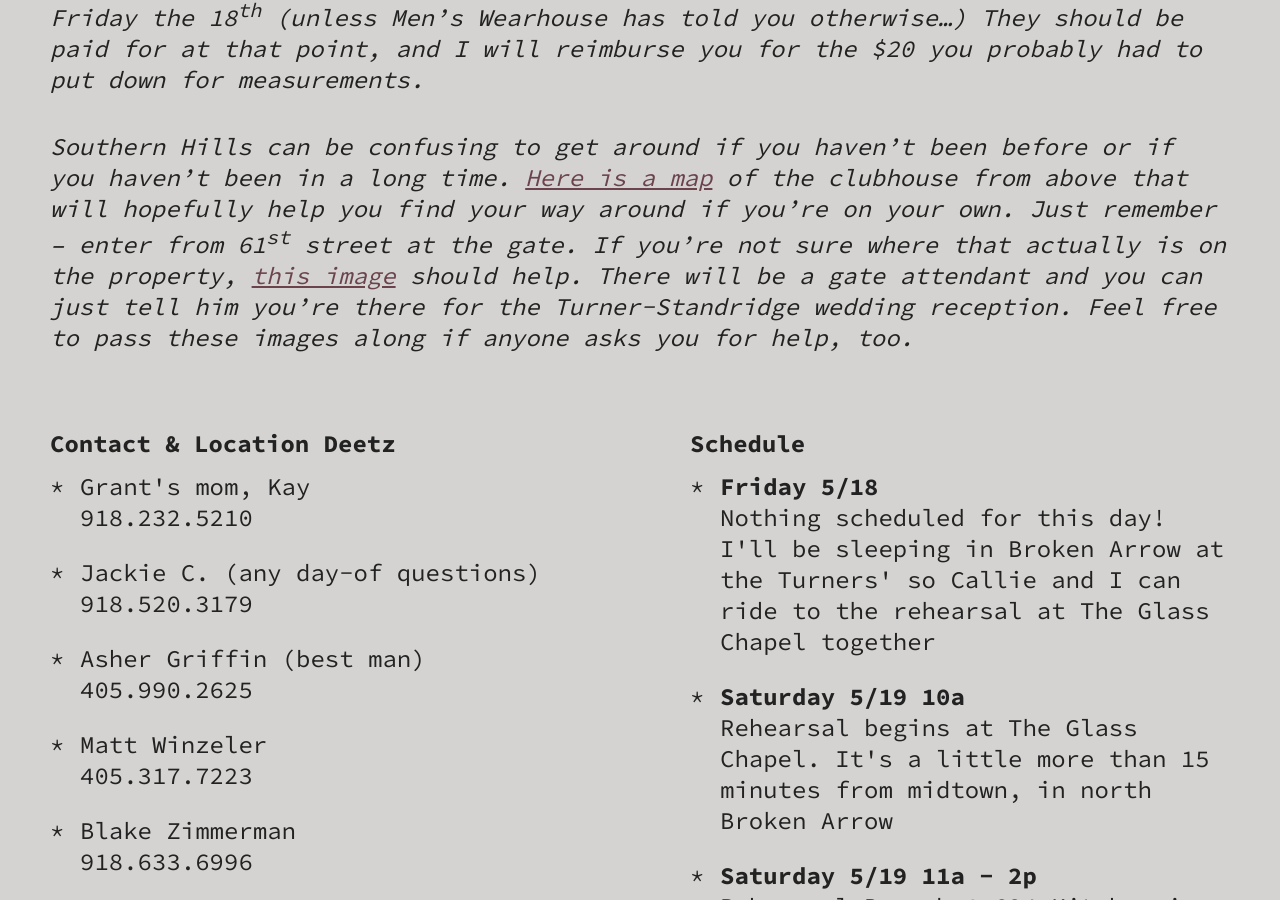
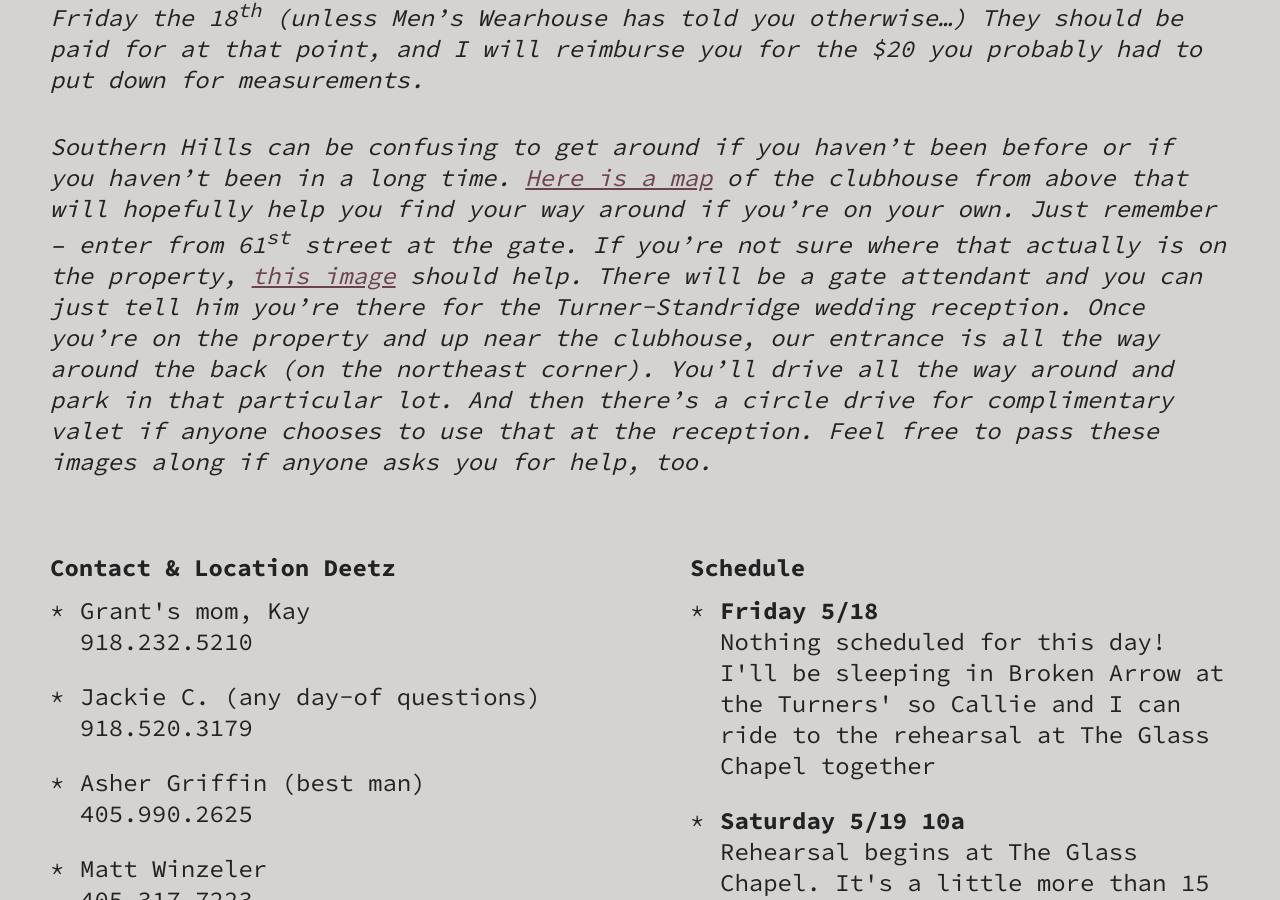
Before and after one commit to grantstandridge/grantstandridge.github.io, a Jekyll site: the page built from _buckets/groomsmen.markdown, in a window 1280 px wide and 900 px high, scrolled down 329 px. Built offline with Jekyll 4.4.1, drawn with Linux system fonts in a browser that asks for light colours.

Commit message:
Updated Groomsmen

```diff
--- a/_buckets/groomsmen.markdown
+++ b/_buckets/groomsmen.markdown
@@ -86,4 +86,4 @@
 
 Ideally, I'd love for everyone to have their tuxes picked up before the end of Friday the 18<sup>th</sup> (unless Men's Wearhouse has told you otherwise…) They should be paid for at that point, and I will reimburse you for the $20 you probably had to put down for measurements.
 
-Southern Hills can be confusing to get around if you haven't been before or if you haven't been in a long time. [Here is a map](/uploads/SouthernHills-narrow.png) of the clubhouse from above that will hopefully help you find your way around if you're on your own. Just remember &ndash; enter from 61<sup>st</sup> street at the gate. If you're not sure where that actually is on the property, [this image](/uploads/SouthernHills-wide.png) should help. There will be a gate attendant and you can just tell him you're there for the Turner-Standridge wedding reception. Feel free to pass these images along if anyone asks you for help, too.
+Southern Hills can be confusing to get around if you haven't been before or if you haven't been in a long time. [Here is a map](/uploads/SouthernHills-narrow.png) of the clubhouse from above that will hopefully help you find your way around if you're on your own. Just remember &ndash; enter from 61<sup>st</sup> street at the gate. If you're not sure where that actually is on the property, [this image](/uploads/SouthernHills-wide.png) should help. There will be a gate attendant and you can just tell him you're there for the Turner-Standridge wedding reception. Once you're on the property and up near the clubhouse, our entrance is all the way around the back (on the northeast corner). You'll drive all the way around and park in that particular lot. And then there's a circle drive for complimentary valet if anyone chooses to use that at the reception. Feel free to pass these images along if anyone asks you for help, too.
```
